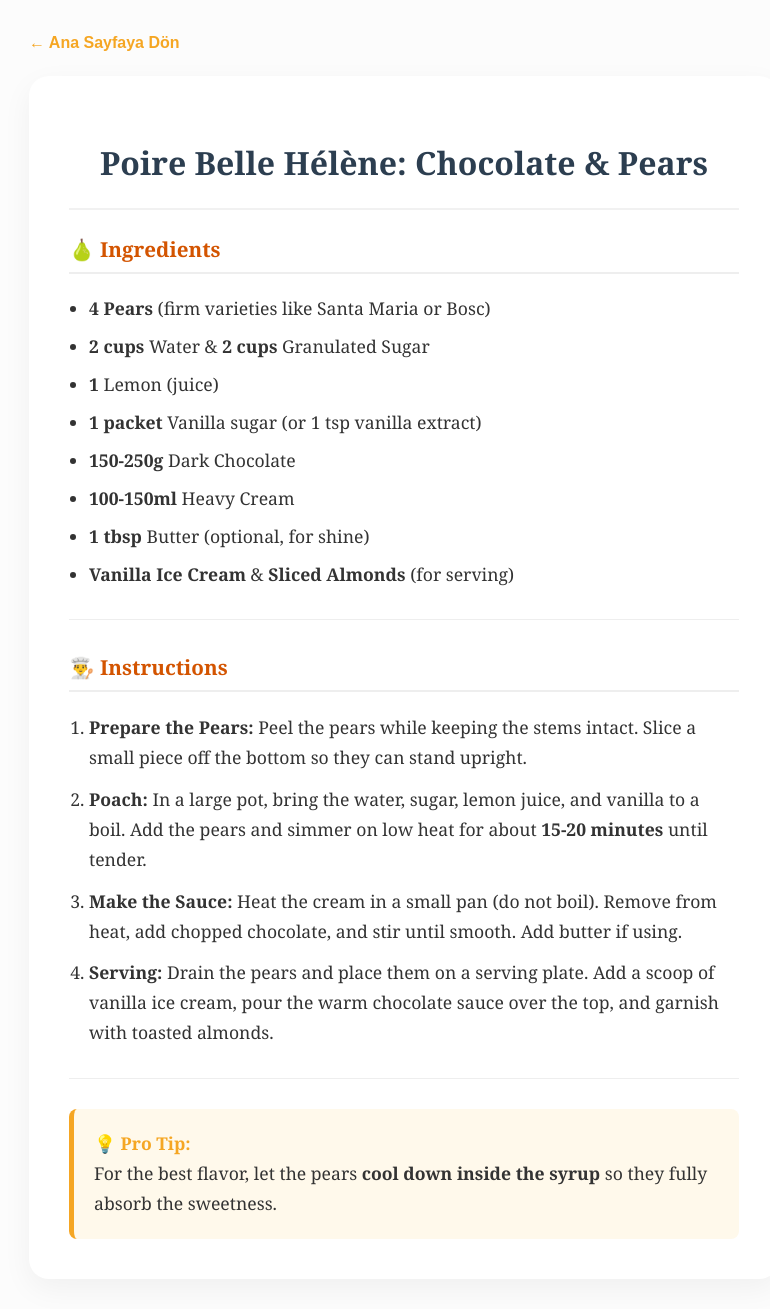
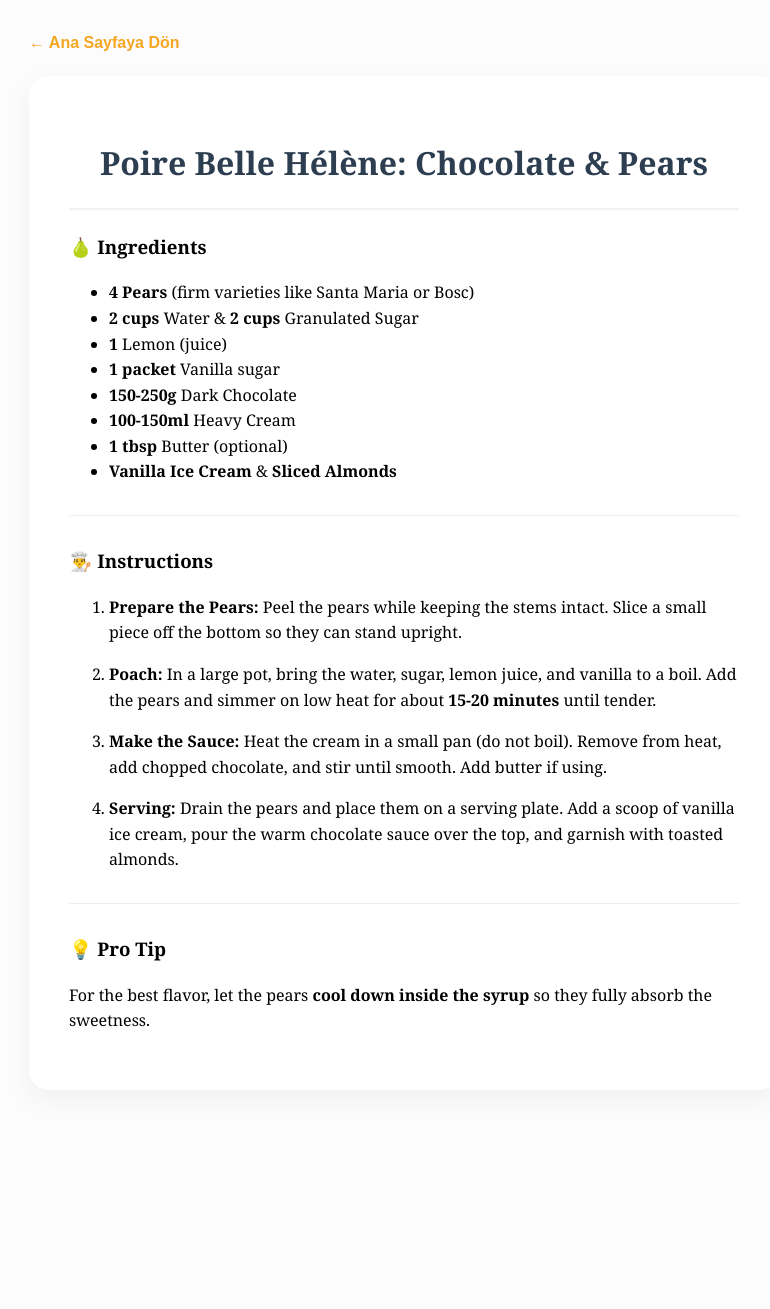
Before and after one commit to seleneeee-gif/site, a Jekyll site: the page built from _posts/2026-05-03-poiere-belle-helene.md, in a window 1280 px wide. Shown: the whole page, without its empty margins (236-1006 px from the left). Built offline with Jekyll 4.4.1, drawn with Linux system fonts in a browser that asks for light colours; after the commit the page ends 1120 px from its top, so only the background shows below that.

Commit message:
Format ingredients and instructions for clarity

```diff
--- a/_posts/2026-05-03-poiere-belle-helene.md
+++ b/_posts/2026-05-03-poiere-belle-helene.md
@@ -4,35 +4,30 @@ title: "Poire Belle Hélène: Chocolate & Pears"
 date: 2026-05-03
 ---
 
-<div style="font-family: 'Georgia', serif; font-size: 1.1em; color: #333; line-height: 1.7; max-width: 100%;">
+### 🍐 Ingredients
 
-    <h3 style="color: #d35400; border-bottom: 2px solid #eee; padding-bottom: 5px;">🍐 Ingredients</h3>
-    <ul style="list-style-type: disc; padding-left: 20px;">
-        <li style="margin-bottom: 8px;"><strong>4 Pears</strong> (firm varieties like Santa Maria or Bosc)</li>
-        <li style="margin-bottom: 8px;"><strong>2 cups</strong> Water & <strong>2 cups</strong> Granulated Sugar</li>
-        <li style="margin-bottom: 8px;"><strong>1</strong> Lemon (juice)</li>
-        <li style="margin-bottom: 8px;"><strong>1 packet</strong> Vanilla sugar (or 1 tsp vanilla extract)</li>
-        <li style="margin-bottom: 8px;"><strong>150-250g</strong> Dark Chocolate</li>
-        <li style="margin-bottom: 8px;"><strong>100-150ml</strong> Heavy Cream</li>
-        <li style="margin-bottom: 8px;"><strong>1 tbsp</strong> Butter (optional, for shine)</li>
-        <li style="margin-bottom: 8px;"><strong>Vanilla Ice Cream</strong> & <strong>Sliced Almonds</strong> (for serving)</li>
-    </ul>
+* **4 Pears** (firm varieties like Santa Maria or Bosc)
+* **2 cups** Water & **2 cups** Granulated Sugar
+* **1** Lemon (juice)
+* **1 packet** Vanilla sugar
+* **150-250g** Dark Chocolate
+* **100-150ml** Heavy Cream
+* **1 tbsp** Butter (optional)
+* **Vanilla Ice Cream** & **Sliced Almonds**
 
-    <hr style="border: 0; border-top: 1px solid #eee; margin: 30px 0;">
+---
 
-    <h3 style="color: #d35400; border-bottom: 2px solid #eee; padding-bottom: 5px;">👨‍🍳 Instructions</h3>
-    <ol style="padding-left: 20px;">
-        <li style="margin-bottom: 12px;"><strong>Prepare the Pears:</strong> Peel the pears while keeping the stems intact. Slice a small piece off the bottom so they can stand upright.</li>
-        <li style="margin-bottom: 12px;"><strong>Poach:</strong> In a large pot, bring the water, sugar, lemon juice, and vanilla to a boil. Add the pears and simmer on low heat for about <strong>15-20 minutes</strong> until tender.</li>
-        <li style="margin-bottom: 12px;"><strong>Make the Sauce:</strong> Heat the cream in a small pan (do not boil). Remove from heat, add chopped chocolate, and stir until smooth. Add butter if using.</li>
-        <li style="margin-bottom: 12px;"><strong>Serving:</strong> Drain the pears and place them on a serving plate. Add a scoop of vanilla ice cream, pour the warm chocolate sauce over the top, and garnish with toasted almonds.</li>
-    </ol>
+### 👨‍🍳 Instructions
 
-    <hr style="border: 0; border-top: 1px solid #eee; margin: 30px 0;">
+1. **Prepare the Pears:** Peel the pears while keeping the stems intact. Slice a small piece off the bottom so they can stand upright.
 
-    <div style="background-color: #fff9eb; padding: 20px; border-left: 5px solid #f5a623; border-radius: 8px; margin-top: 20px;">
-        <strong style="color: #f5a623;">💡 Pro Tip:</strong><br>
-        For the best flavor, let the pears <strong>cool down inside the syrup</strong> so they fully absorb the sweetness.
-    </div>
+2. **Poach:** In a large pot, bring the water, sugar, lemon juice, and vanilla to a boil. Add the pears and simmer on low heat for about **15-20 minutes** until tender.
 
-</div>
+3. **Make the Sauce:** Heat the cream in a small pan (do not boil). Remove from heat, add chopped chocolate, and stir until smooth. Add butter if using.
+
+4. **Serving:** Drain the pears and place them on a serving plate. Add a scoop of vanilla ice cream, pour the warm chocolate sauce over the top, and garnish with toasted almonds.
+
+---
+
+### 💡 Pro Tip
+For the best flavor, let the pears **cool down inside the syrup** so they fully absorb the sweetness.
```
